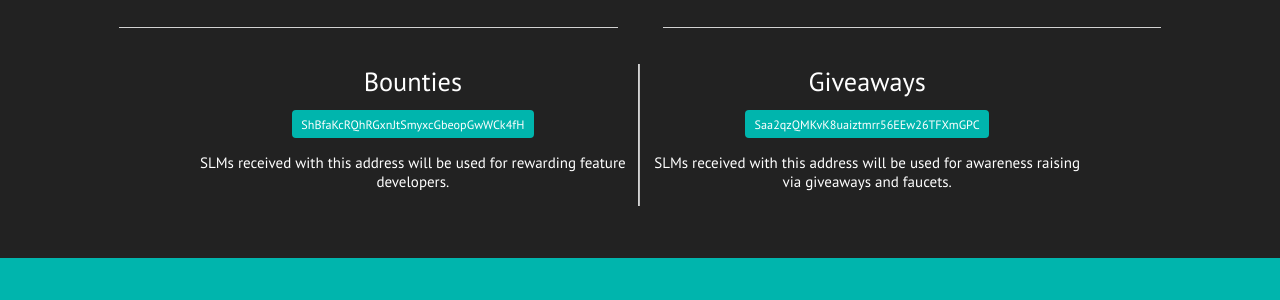
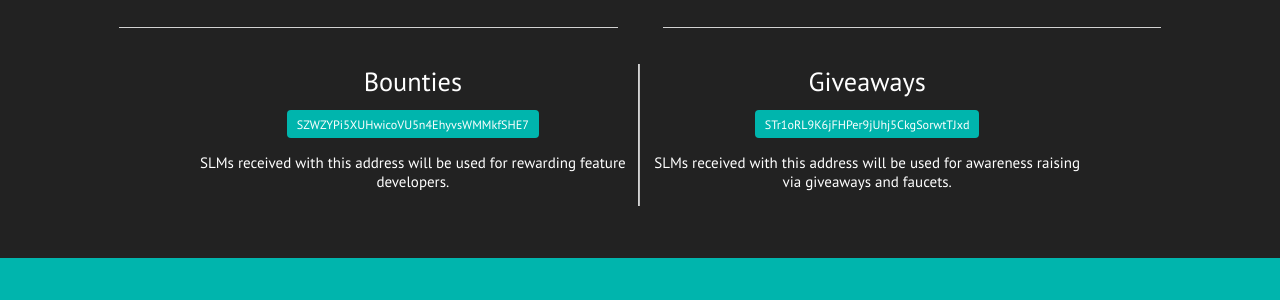
Before and after one commit to slimcoin-project/slimcoin-project.github.io, a Jekyll site: the page built from index.html, in a window 1280 px wide. Shown: the part 1239-1539 px from the top of the page. Built offline with Jekyll 4.4.1, drawn with Linux system fonts in a browser that asks for light colours; some web fonts are replaced.

Commit message:
updating addresses

```diff
--- a/index.html
+++ b/index.html
@@ -66,14 +66,14 @@ requiresSemanticCard: true
             <div class="column">
               <h2 class="center aligned ui header"> Bounties </h2>
               <a class="ui teal label" style="text-transform:none">
-              ShBfaKcRQhRGxnJtSmyxcGbeopGwWCk4fH
+              SZWZYPi5XUHwicoVU5n4EhyvsWMMkfSHE7
               </a>
               <p>SLMs received with this address will be used for rewarding feature developers.</p>
             </div>
             <div class="column">
               <h2 class="center aligned ui header"> Giveaways </h2>
               <a class="ui teal label" style="text-transform:none">
-              Saa2qzQMKvK8uaiztmrr56EEw26TFXmGPC
+              STr1oRL9K6jFHPer9jUhj5CkgSorwtTJxd
               </a>
               <p>SLMs received with this address will be used for awareness raising via giveaways and faucets.</p>
             </div>
```
